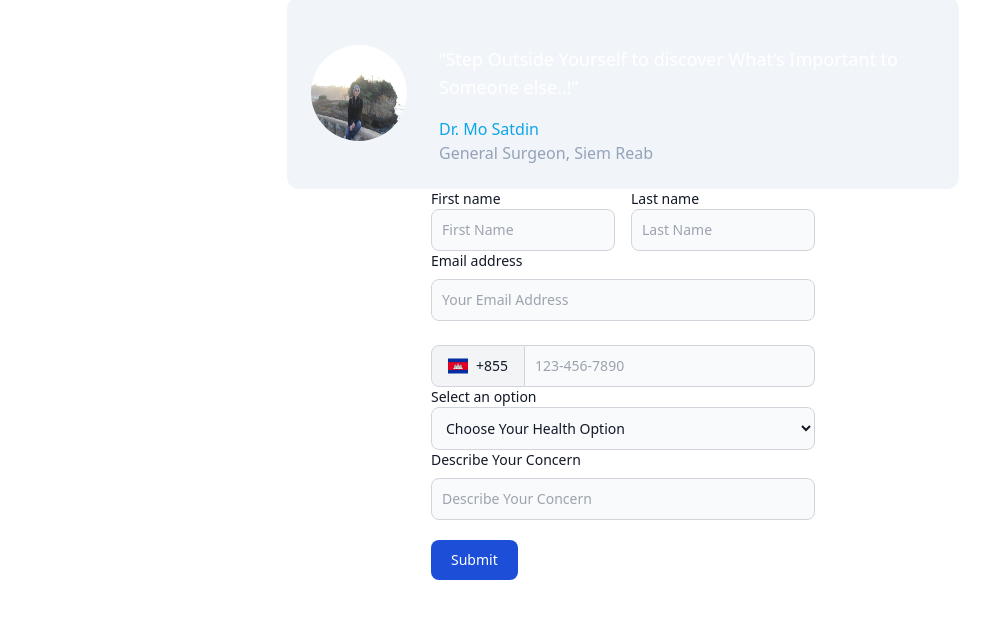
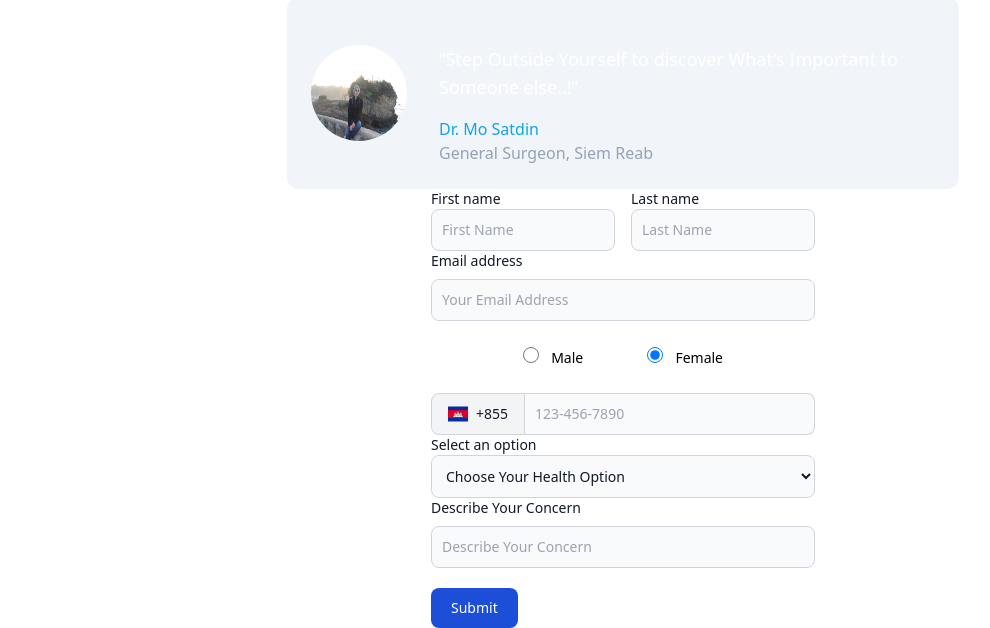
Before and after one commit to ChingVey/CRM-System, a website: page index.html in a window 1280 px wide. Shown: the part 287-915 px from the top of the page, without its empty margins (17-1007 px from the left). Before the commit the page ends 867 px from the top, so only its background shows below. Drawn offline with nearby package versions, Linux system fonts and the light colour scheme.

Commit message:
final CRM

```diff
--- a/index.html
+++ b/index.html
@@ -5,6 +5,7 @@
   <meta name="viewport" content="width=device-width, initial-scale=1.0">
   <link href="Tailwind.css" rel="stylesheet">
   <script src="https://cdn.tailwindcss.com"></script>
+  <link rel="icon" href="img/santehos.jpeg">
 </head>
 <body>
 
@@ -52,7 +53,16 @@
     </div>
 </form>
 
-
+<div class="flex items-center justify-center mb-6">
+<div class="pr-8">
+    <input id="default-radio-1" type="radio" value="" name="default-radio" class="w-4 h-4 text-blue-600 bg-gray-100 border-gray-300 focus:ring-blue-500 dark:focus:ring-blue-600 dark:ring-offset-gray-800 focus:ring-2 dark:bg-gray-700 dark:border-gray-600">
+    <label for="default-radio-1" class="ms-2 text-sm font-medium dark:text-black">Male</label>
+</div>
+<div class="pl-8">
+    <input checked id="default-radio-2" type="radio" value="" name="default-radio" class="w-4 h-4 text-blue-600 bg-gray-100 border-gray-300 focus:ring-blue-500 dark:focus:ring-blue-600 dark:ring-offset-gray-800 focus:ring-2 dark:bg-gray-700 dark:border-gray-600">
+    <label for="default-radio-2" class="ms-2 text-sm font-medium dark:text-black">Female</label>
+</div>
+</div>
 
 
 <form class="max-w-sm mx-auto">
```
Also changed, not shown: 1 other file.
